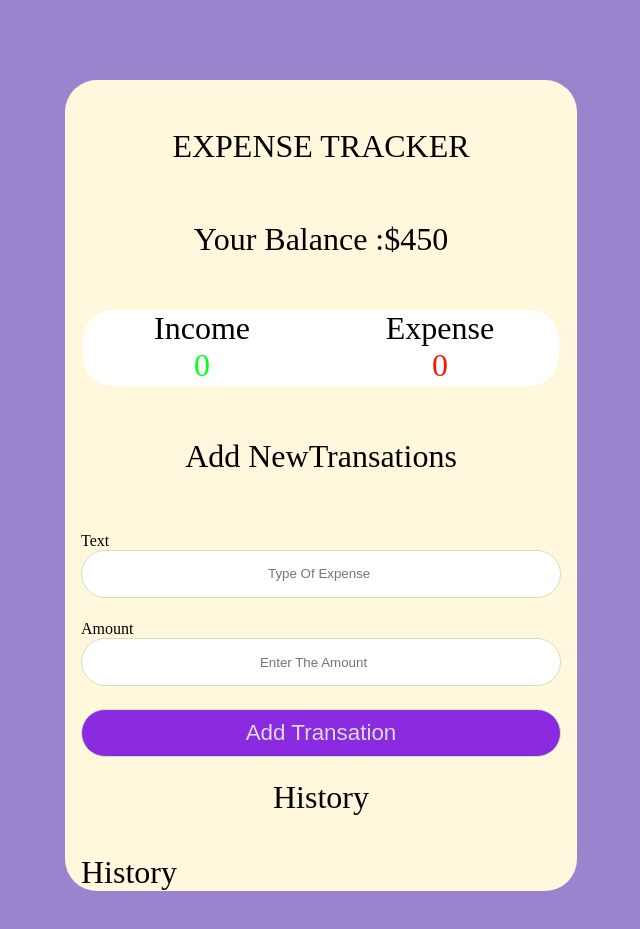
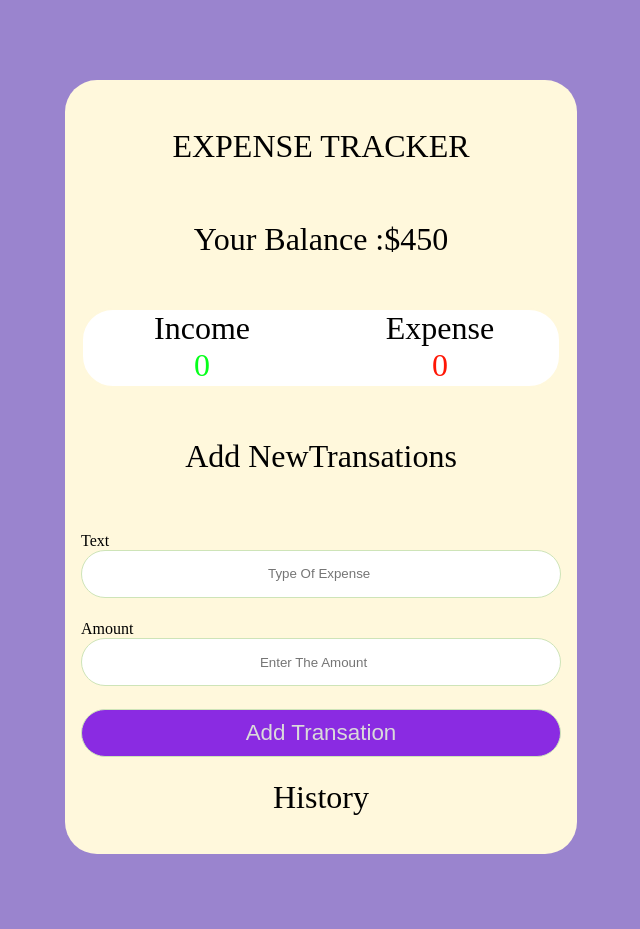
Before and after one commit to sahilverma0146/Expense-Tracker, a React (Create React App) app in the folder expense-tracker-app/: page / in a window 1280 px wide. Shown: the whole page, without its empty margins (319-959 px from the left). After the commit the page ends 854 px from the top, so only its background shows below. Built offline with nearby package versions, Linux system fonts and the light colour scheme.

Commit message:
Update History.js

```diff
--- a/expense-tracker-app/src/component/History.js
+++ b/expense-tracker-app/src/component/History.js
@@ -1,11 +1,16 @@
-function History(){
-    return(
-        <>
-        <div>
-            <h> History</h>
-        </div>
-        </>
-    )
+// import { useState } from "react";
+import "./Tracker.css";
+function History({text,expense}) {
+
+  return (
+    <>
+
+      <div className="history">
+        <h> {text} </h>
+        <h>{expense}</h>
+      </div>
+    </>
+  );
 }
 
 export default History;
```
